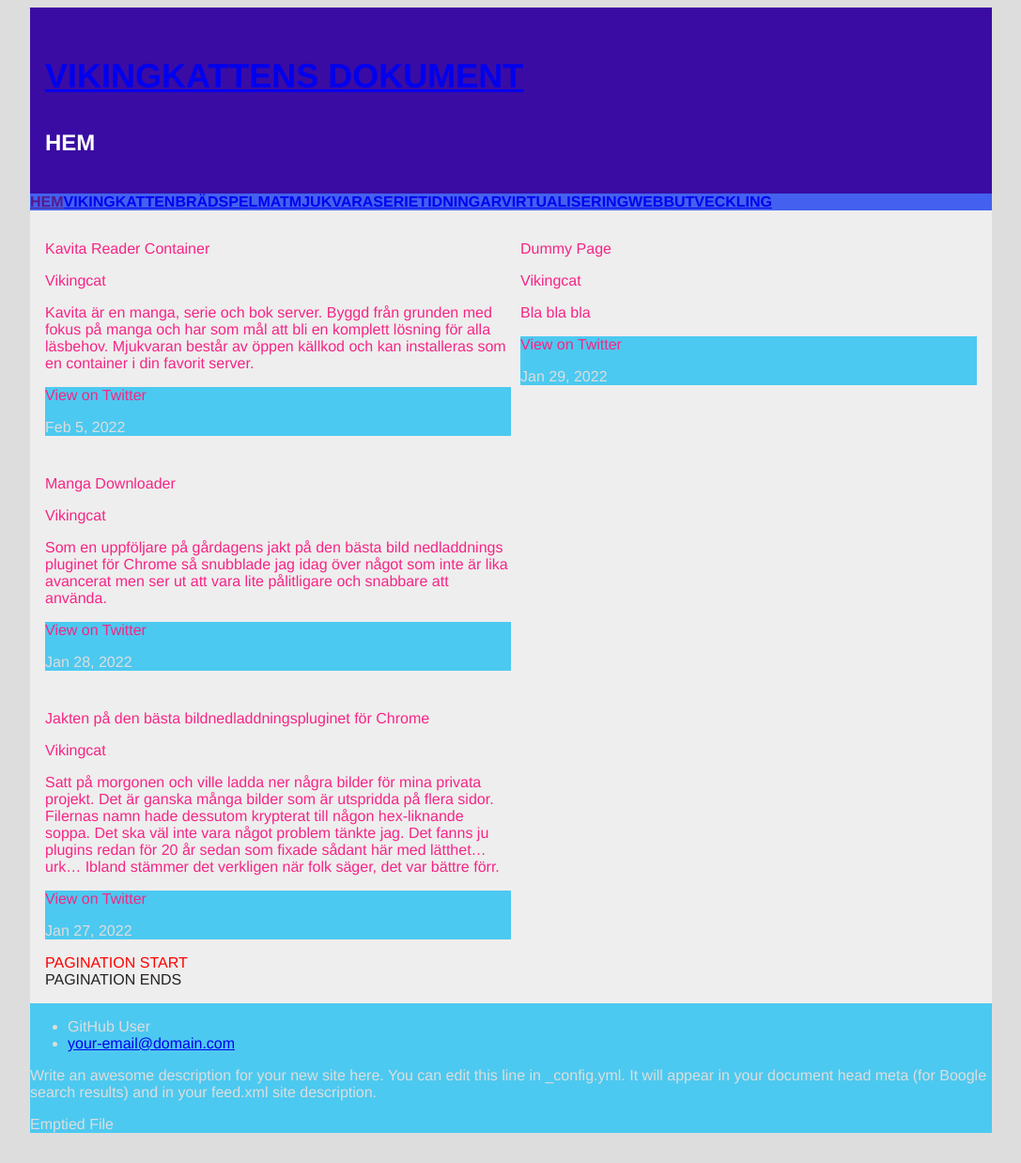
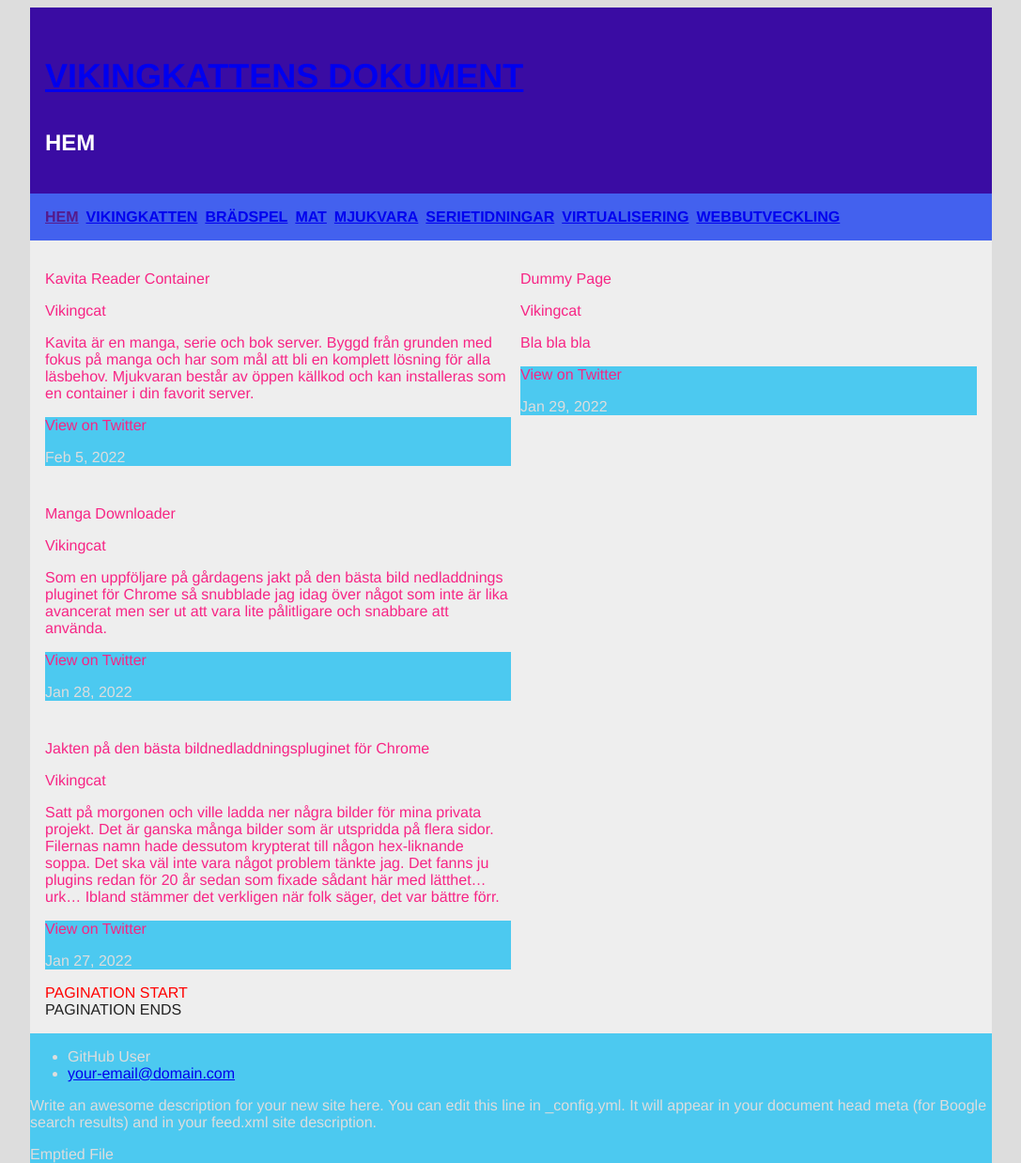
Before and after one commit to viking-cat/dokument, a Jekyll site: the page built from index.html, in a window 1280 px wide. Shown: the whole page at 94% size, without its empty margins (96-1183 px from the left). Built offline with Jekyll 4.4.1, drawn with Linux system fonts in a browser that asks for light colours; before the commit the page ends 1206 px from its top, so only the background shows below that.

Commit message:
improving header

```diff
--- /dev/null
+++ b/_sass/header.scss
@@ -0,0 +1,32 @@
+header {
+    text-transform: uppercase;
+    font-weight: bold;
+    color: white;
+
+    .is-hero {
+      padding: 16px 16px 16px 16px;
+      background-color: $color-head-primary;
+      }
+
+    .navbar {
+      background-color: $color-head-secondary;
+      padding: 16px 16px 16px 16px;
+
+      a {
+        margin-right: 8px;
+      }
+
+      a:last-of-type {
+        margin-right: 0px;
+      }
+
+      }
+
+    .is-title {
+      font-size: 36px;
+      }
+
+    .is-subtitle {
+      font-size: 24px;
+      }
+  }
--- a/_sass/main.scss
+++ b/_sass/main.scss
@@ -1,6 +1,7 @@
 /* Imports */
 @import 'standard';
 @import 'colors';
+@import 'header';
 @import 'content';
 @import 'footer';
 
@@ -43,28 +44,7 @@
 
 /* Text */
 
-header {
-  text-transform: uppercase;
-  font-weight: bold;
-  color: white;
 
-  .is-hero {
-    padding: 16px 16px 16px 16px;
-    background-color: $color-head-primary;
-    }
-
-  .navbar {
-    background-color: $color-head-secondary;
-    }
-
-  .is-title {
-    font-size: 36px;
-    }
-
-  .is-subtitle {
-    font-size: 24px;
-    }
-}
 
 /* Testing */
 
```
